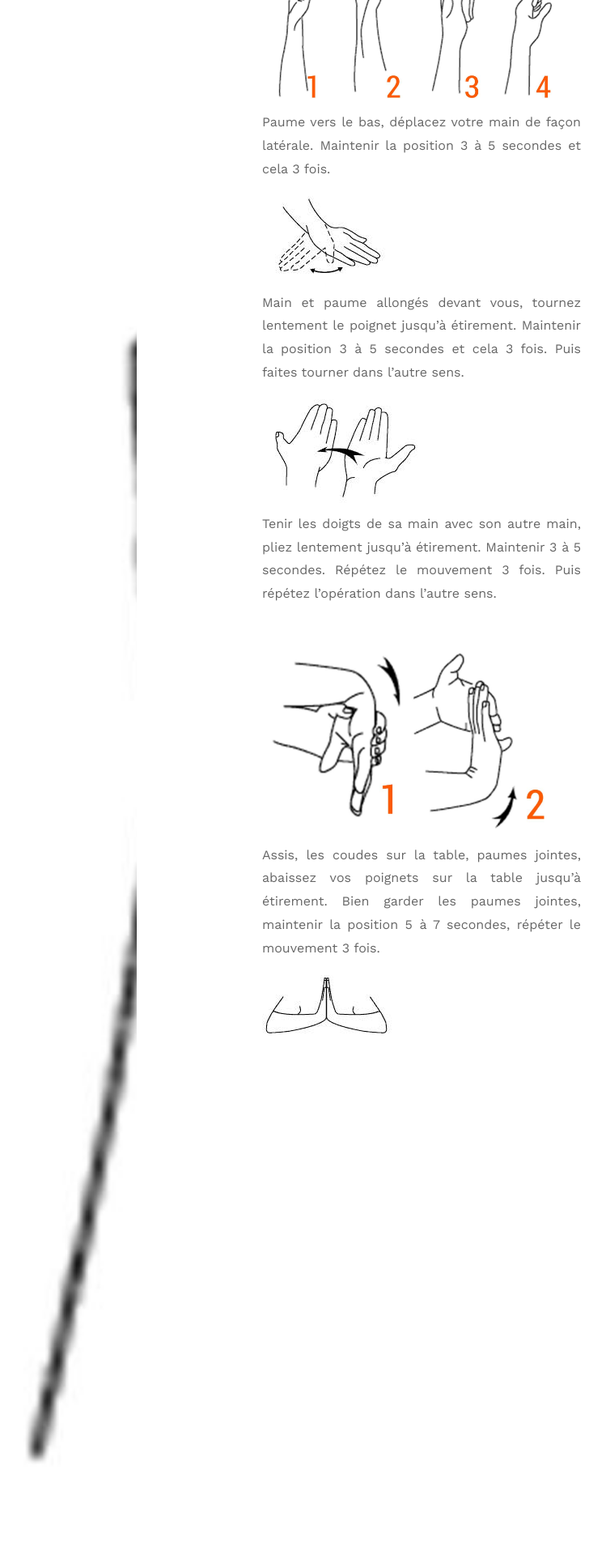
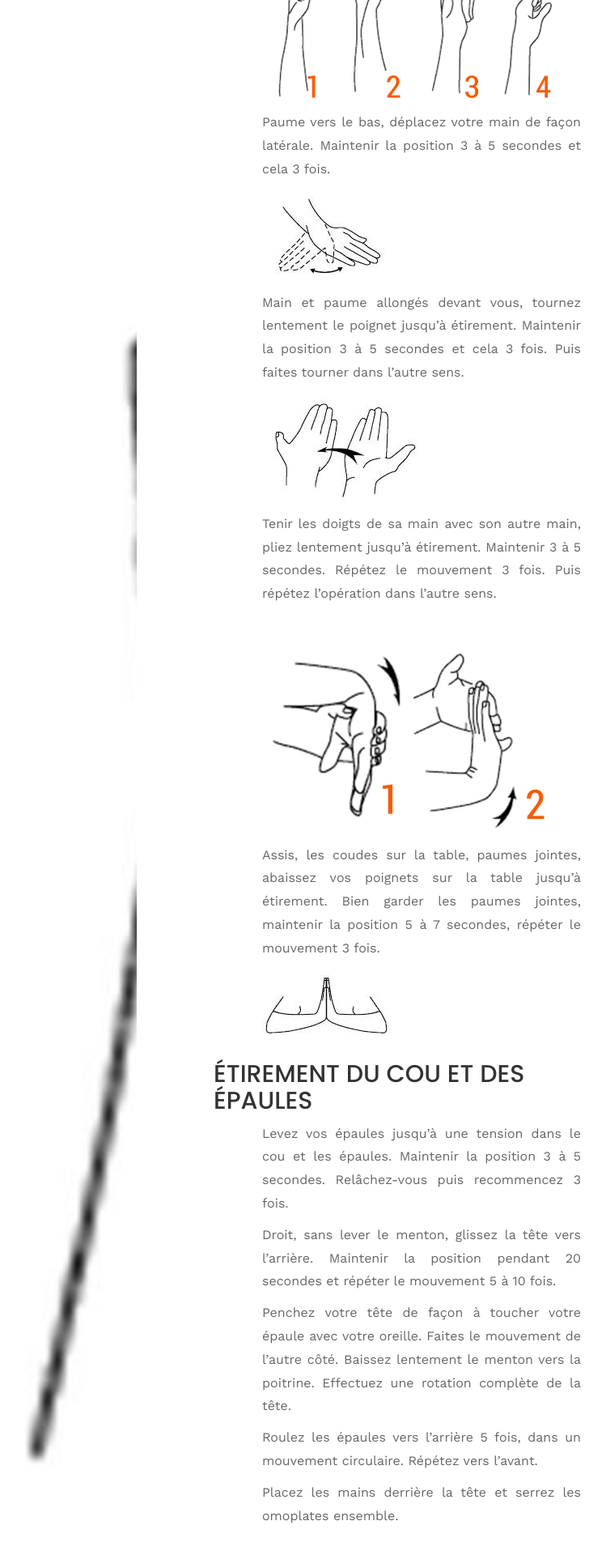
Before and after one commit to phildaponte/odemard, a Jekyll site: the page built from _posts/2017-06-26-que-faire-pendant-une-pause-au-travail-.md, in a window 1280 px wide. Shown: the part 856-2776 px from the top of the page at 81% size, without its empty margins (407-1156 px from the left). Built offline with Jekyll 4.4.1, drawn with Linux system fonts in a browser that asks for light colours; comment, search, counter and statistics services are not loaded.

Commit message:
Update Blog Post “2017-06-26-que-faire-pendant-une-pause-au-travail-”

```diff
--- a/_posts/2017-06-26-que-faire-pendant-une-pause-au-travail-.md
+++ b/_posts/2017-06-26-que-faire-pendant-une-pause-au-travail-.md
@@ -35,3 +35,19 @@ Assis, les coudes sur la table, paumes jointes, abaissez vos poignets sur la tab
 Bien garder les paumes jointes, maintenir la position 5 à 7 secondes, répéter le mouvement 3 fois.
 
 ![null](/img/uploads/19264813_1310327712418552_1278617014_n.gif)
+
+## ÉTIREMENT DU COU ET DES ÉPAULES
+
+
+Levez vos épaules jusqu’à une tension dans le cou et les épaules. Maintenir la position 3 à 5 secondes.
+Relâchez-vous puis recommencez 3 fois.
+
+Droit, sans lever le menton, glissez la tête vers l’arrière. Maintenir la position pendant 20 secondes et
+répéter le mouvement 5 à 10 fois.
+
+Penchez votre tête de façon à toucher votre épaule avec votre oreille. Faites le mouvement de
+l’autre côté. Baissez lentement le menton vers la poitrine. Effectuez une rotation complète de la tête.
+
+Roulez les épaules vers l’arrière 5 fois, dans un mouvement circulaire. Répétez vers l’avant.
+
+Placez les mains derrière la tête et serrez les omoplates ensemble.
```
